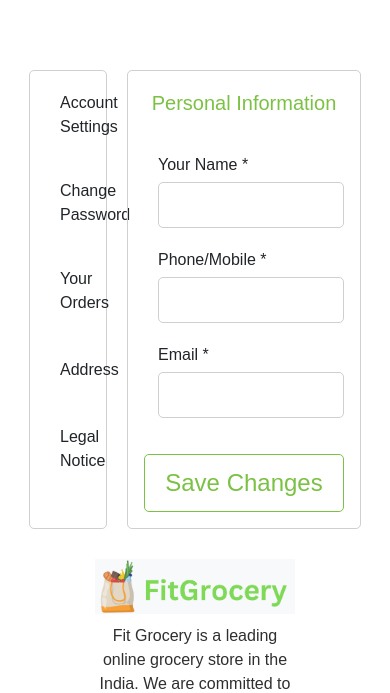
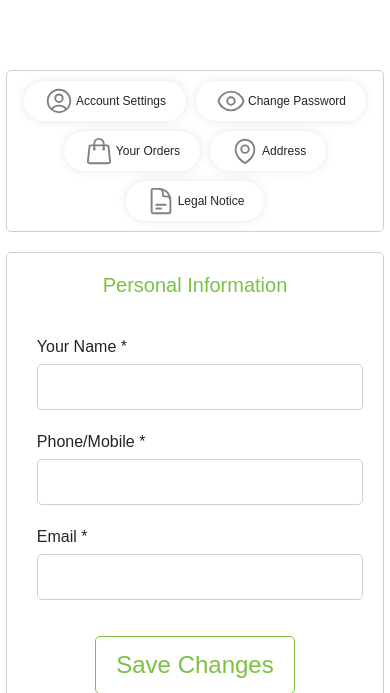
Before and after one commit to rissh/FitGrocery, a React (Create React App) app: page /user/accountsettings in a window 390 px wide. Shown: the part 527-1220 px from the top of the page. Built offline with nearby package versions, Linux system fonts and the light colour scheme.

Commit message:
Website Responsiveness Part 3

```diff
--- a/src/COMPONENTS/UserProfile/UserAddress.css
+++ b/src/COMPONENTS/UserProfile/UserAddress.css
@@ -119,10 +119,10 @@
 }
 
 /**/
-/**/
+/* Responsiveness : 1000px */
 
 @media (max-width: 1000px) {
-  .useraddress .AddButton {
+  .UserAddress .AddButton {
     width: 40px;
     height: 40px;
     background-color: var(--col1);
@@ -139,7 +139,7 @@
     flex-direction: column;
   }
 
-  .addressin .address {
+  .SaveAddress .Address {
     height: auto;
     align-self: center;
     width: 97%;
@@ -155,7 +155,7 @@
     gap: 5px;
   }
 
-  .addressin .address .delbtn {
+  .SaveAddress .Address .DeleteButton {
     background-color: var(--col1);
     color: white;
     border: none;
@@ -171,17 +171,17 @@
 }
 
 /**/
-/**/
+/* Responsiveness : 900px */
 
 @media (max-width: 900px) {
-  .useraddress .form {
+  .UserAddress .form {
     display: flex;
     flex-direction: column;
     width: 100%;
     padding: 10px 20px;
   }
 
-  .useraddress .form .form-group {
+  .UserAddress .form .form-group {
     display: flex;
     flex-direction: column;
     width: 97%;
--- a/src/COMPONENTS/UserProfile/UserSidebar.css
+++ b/src/COMPONENTS/UserProfile/UserSidebar.css
@@ -42,19 +42,19 @@
 }
 
 /**/
-/**/
+/* Responsiveness : 800px */
 
 @media (max-width: 800px) {
-  .usersidebar span {
+  .UserSidebar span {
     font-size: 12px;
   }
 }
 
 /**/
-/**/
+/* Responsiveness : 500px */
 
 @media (max-width: 500px) {
-  .usersidebar {
+  .UserSidebar {
     display: flex;
     flex-direction: row;
     flex-wrap: wrap;
@@ -62,27 +62,27 @@
     justify-content: center;
     padding: 10px;
   }
-  .usersidebar .s1,
-  .usersidebar .s2 {
+  .UserSidebar .Section1,
+  .UserSidebar .Section2 {
     display: flex;
     align-items: center;
     gap: 2px;
     padding: 3px;
   }
-  .usersidebar .s1 {
+  .UserSidebar .Section1 {
     background-color: white;
     border-radius: 25px;
     cursor: pointer;
     box-shadow: 0px 0px 10px 0px rgba(0, 0, 0, 0.1);
     padding: 5px 20px;
   }
-  .usersidebar .s2 {
+  .UserSidebar .Section2 {
     border-radius: 25px;
     cursor: pointer;
     box-shadow: 0px 0px 10px 0px rgba(0, 0, 0, 0.1);
     padding: 5px 20px;
   }
-  .usersidebar span {
+  .UserSidebar span {
     font-size: 12px;
   }
 }
--- a/src/COMPONENTS/UserProfile/YourOrders.css
+++ b/src/COMPONENTS/UserProfile/YourOrders.css
@@ -86,10 +86,10 @@
 }
 
 /**/
-/**/
+/* Responsiveness : 1200px */
 
 @media screen and (max-width: 1200px) {
-  .yourorderstable thead {
+  .YourOrdersTable thead {
     border: none;
     clip: rect(0 0 0 0);
     height: 1px;
@@ -99,13 +99,13 @@
     position: absolute;
     width: 1px;
   }
-  .yourorderstable tr {
+  .YourOrdersTable tr {
     display: block;
     margin-bottom: 0.625em;
     border: none;
   }
 
-  .yourorderstable tr td {
+  .YourOrdersTable tr td {
     border: none;
     border-radius: 0px;
     display: block;
@@ -115,7 +115,7 @@
     justify-content: space-between;
   }
 
-  .yourorderstable td::before {
+  .YourOrdersTable td::before {
     content: attr(data-label);
   }
 }
--- a/src/PAGES/User/UserProfile.css
+++ b/src/PAGES/User/UserProfile.css
@@ -30,10 +30,10 @@
 }
 
 /**/
-/**/
+/* Responsiveness : 1000px */
 
 @media (max-width: 1000px) {
-  .userprofile .userprofilein .left {
+  .UserProfile .MainContainer .LeftContainer {
     width: 30%;
     /* background-color: aqua; */
     border: 1px solid rgb(207, 207, 207);
@@ -41,7 +41,7 @@
     min-height: 50vh;
   }
 
-  .userprofilein {
+  .MainContainer {
     display: flex;
     width: 100%;
     justify-content: center;
@@ -51,17 +51,17 @@
 }
 
 /**/
-/**/
+/* Responsiveness : 1000px */
 
 @media (max-width: 1000px) {
-  .userprofile .userprofilein .left {
+  .UserProfile .MainContainer .LeftContainer {
     width: 30%;
     /* background-color: aqua; */
     border: 1px solid rgb(207, 207, 207);
     border-radius: 5px;
     min-height: 50vh;
   }
-  .userprofile .userprofilein .right {
+  .UserProfile .MainContainer .RightContainer {
     width: 68%;
     /* background-color: aqua; */
     border: 1px solid rgb(207, 207, 207);
@@ -69,7 +69,7 @@
     min-height: 50vh;
   }
 
-  .userprofilein {
+  .MainContainer {
     display: flex;
     width: 100%;
     justify-content: center;
@@ -94,10 +94,15 @@
     }
 } */
 
-/**/
+/* Responsiveness : 500px */
 
 @media (max-width: 500px) {
-  .userprofilein {
+  .UserProfile {
+    display: flex;
+    flex-direction: column;
+    justify-content: center;
+  }
+  .MainContainer {
     display: flex;
     flex-direction: column;
     width: 100%;
@@ -106,7 +111,7 @@
     gap: 20px;
   }
 
-  .userprofile .userprofilein .left {
+  .UserProfile .MainContainer .LeftContainer {
     width: 97%;
     /* background-color: aqua; */
     border: 1px solid rgb(207, 207, 207);
@@ -116,7 +121,7 @@
     min-height: 0;
   }
 
-  .userprofile .userprofilein .right {
+  .UserProfile .MainContainer .RightContainer {
     width: 97%;
     /* background-color: aqua; */
     border: 1px solid rgb(207, 207, 207);
```
